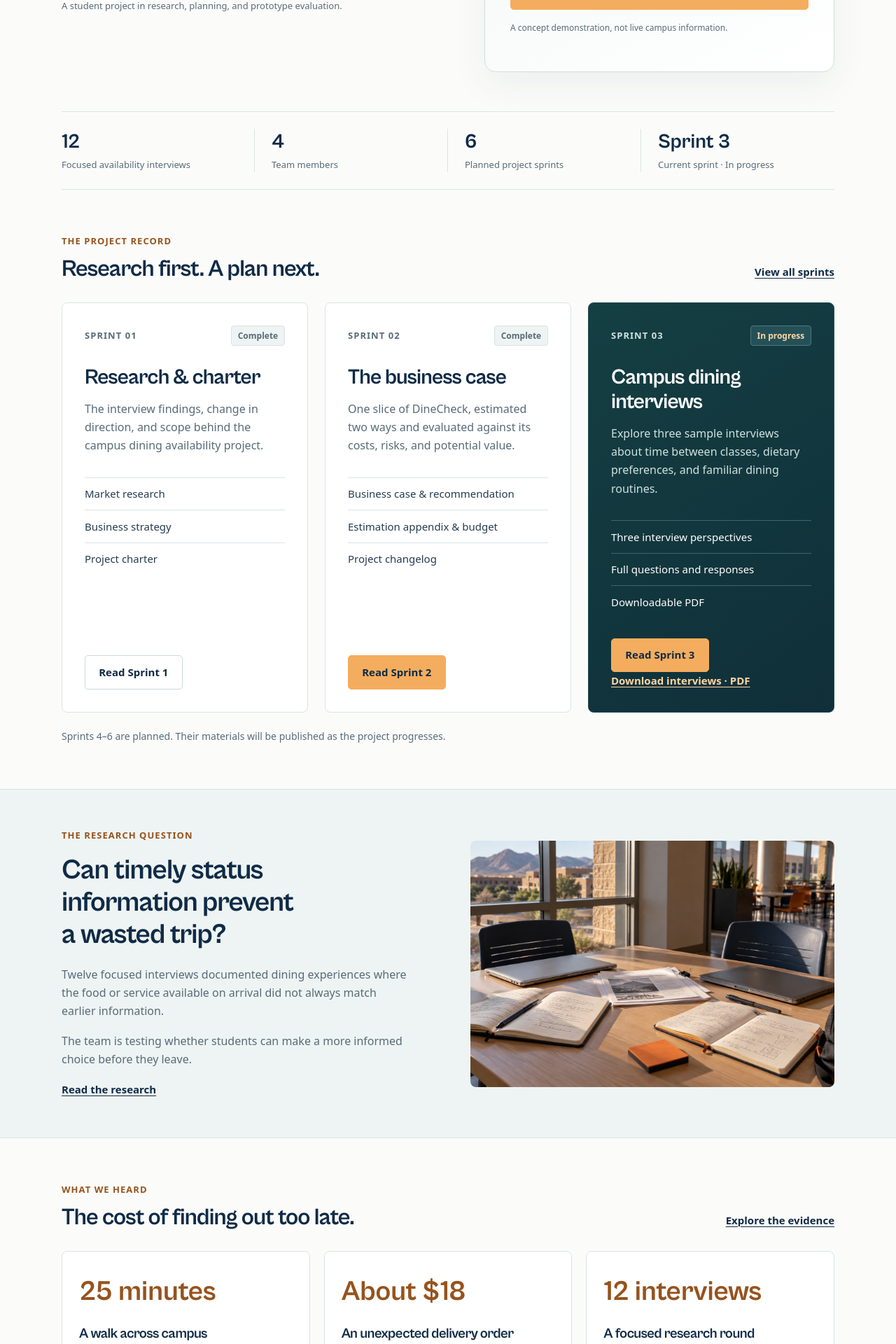
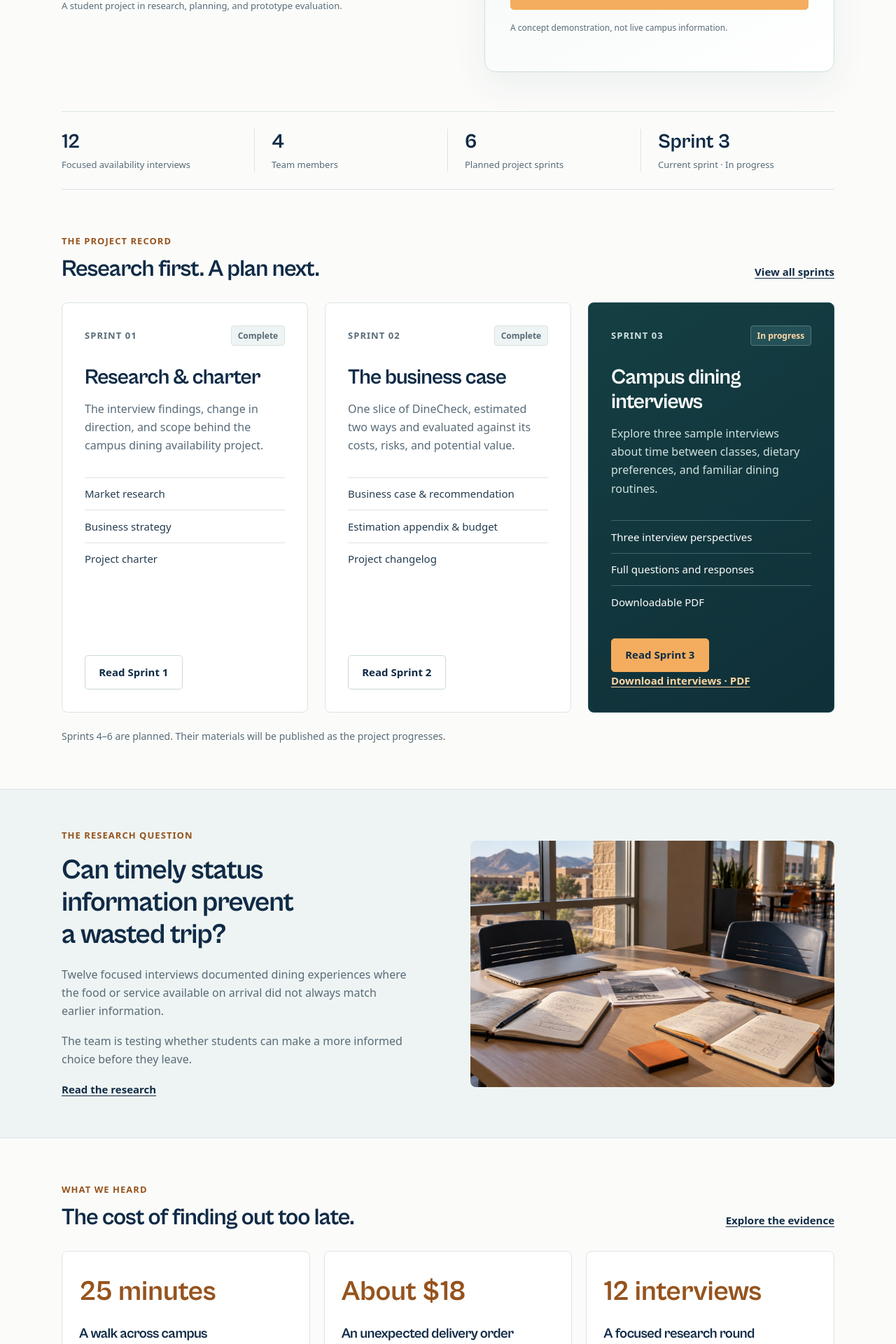
Before and after one commit to dlozan62/dlozan62.github.io, a Jekyll site: the page built from index.html, in a window 1280 px wide. Shown: the part 716-2636 px from the top of the page at 70% size. Built offline with Jekyll 4.4.1, drawn with Linux system fonts in a browser that asks for light colours.

Commit message:
Make Read Sprint 2 button white

```diff
--- a/index.html
+++ b/index.html
@@ -29,7 +29,7 @@ permalink: /
   <header class="section-top"><div><p class="eyebrow">The project record</p><h2 id="project-record-title">Research first. A plan next.</h2></div><a class="text-link" href="{{ '/sprints/' | relative_url }}">View all sprints</a></header>
   <div class="sprint-cards">
     <article class="sprint-card"><div class="card-top"><span class="card-number">Sprint 01</span><span class="badge">Complete</span></div><h3>Research &amp; charter</h3><p>The interview findings, change in direction, and scope behind the campus dining availability project.</p><ul><li>Market research</li><li>Business strategy</li><li>Project charter</li></ul><a class="button button--outline" href="{{ '/sprints/sprint-1/' | relative_url }}">Read Sprint 1</a></article>
-    <article class="sprint-card"><div class="card-top"><span class="card-number">Sprint 02</span><span class="badge">Complete</span></div><h3>The business case</h3><p>One slice of DineCheck, estimated two ways and evaluated against its costs, risks, and potential value.</p><ul><li>Business case &amp; recommendation</li><li>Estimation appendix &amp; budget</li><li>Project changelog</li></ul><a class="button button--orange" href="{{ '/sprints/sprint-2/' | relative_url }}">Read Sprint 2</a></article>
+    <article class="sprint-card"><div class="card-top"><span class="card-number">Sprint 02</span><span class="badge">Complete</span></div><h3>The business case</h3><p>One slice of DineCheck, estimated two ways and evaluated against its costs, risks, and potential value.</p><ul><li>Business case &amp; recommendation</li><li>Estimation appendix &amp; budget</li><li>Project changelog</li></ul><a class="button button--outline" href="{{ '/sprints/sprint-2/' | relative_url }}">Read Sprint 2</a></article>
     <article class="sprint-card current">
       <div class="card-top">
         <span class="card-number">Sprint 03</span>
```
